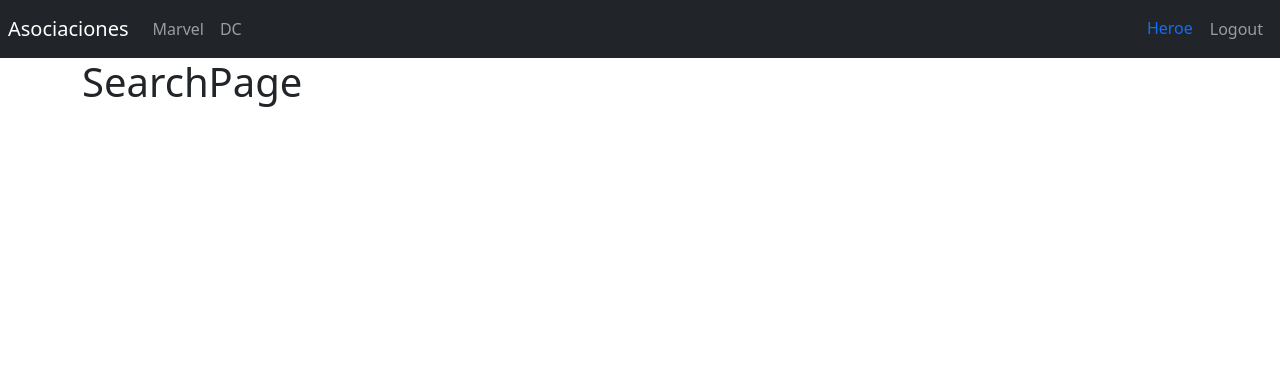
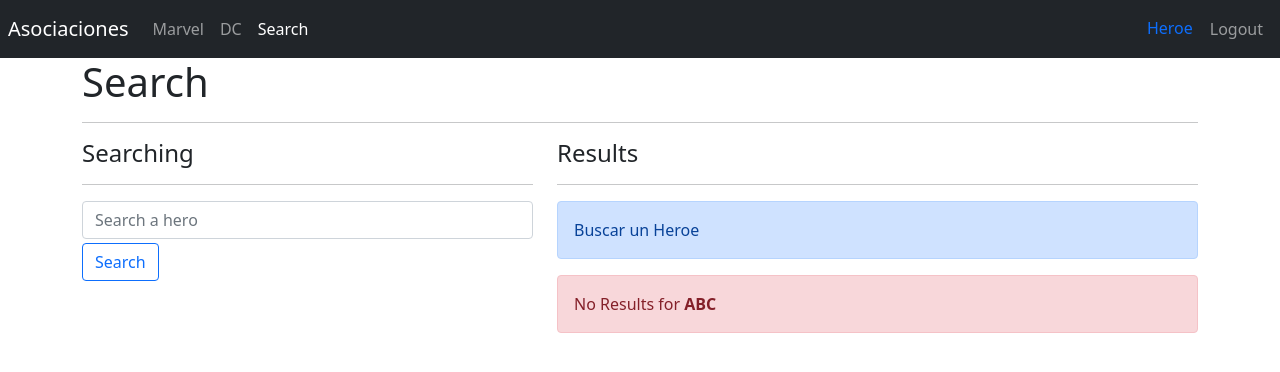
Before and after one commit to Zero0242/rjs-heroes-app, a React (Vite) app: page /search in a window 1280 px wide. Shown: the top 372 px of the page. Built offline with nearby package versions, Linux system fonts and the light colour scheme.

Commit message:
Search PAGE

```diff
--- a/src/heroes/pages/SearchPage.jsx
+++ b/src/heroes/pages/SearchPage.jsx
@@ -1,3 +1,37 @@
+import { HeroCard } from "../components";
+
 export const SearchPage = () => {
-  return <h1>SearchPage</h1>;
+  return (
+    <>
+      <h1>Search</h1>
+      <hr />
+      <div className='row'>
+        <div className='col-5'>
+          <h4>Searching</h4>
+          <hr />
+          <form>
+            <input
+              type='text'
+              className='form-control'
+              placeholder='Search a hero'
+              name='searchQuery'
+              autoComplete='off'
+            />
+            <button className='btn btn-outline-primary mt-1'>Search</button>
+          </form>
+        </div>
+        <div className='col-7'>
+          <h4>Results</h4>
+          <hr />
+          <div className='alert alert-primary'>Buscar un Heroe</div>
+
+          <div className='alert alert-danger'>
+            No Results for <b>ABC</b>
+          </div>
+
+          {/* <HeroCard /> */}
+        </div>
+      </div>
+    </>
+  );
 };
--- a/src/ui/components/NavBar.jsx
+++ b/src/ui/components/NavBar.jsx
@@ -30,6 +30,13 @@
             }>
             DC
           </NavLink>
+          <NavLink
+            to='/search'
+            className={({ isActive }) =>
+              `nav-item nav-link ${isActive ? "active" : ""}`
+            }>
+            Search
+          </NavLink>
         </div>
       </div>
 
```
